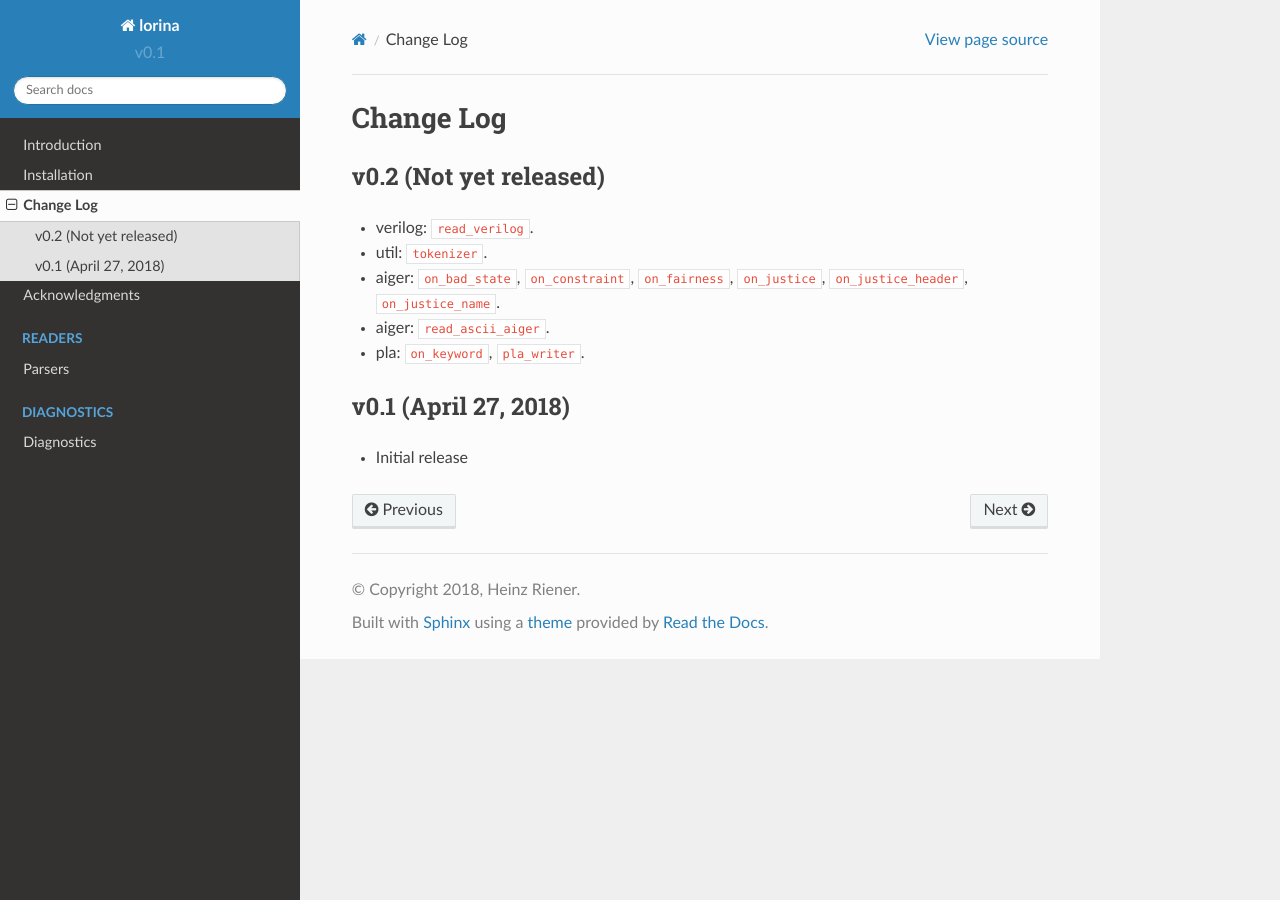
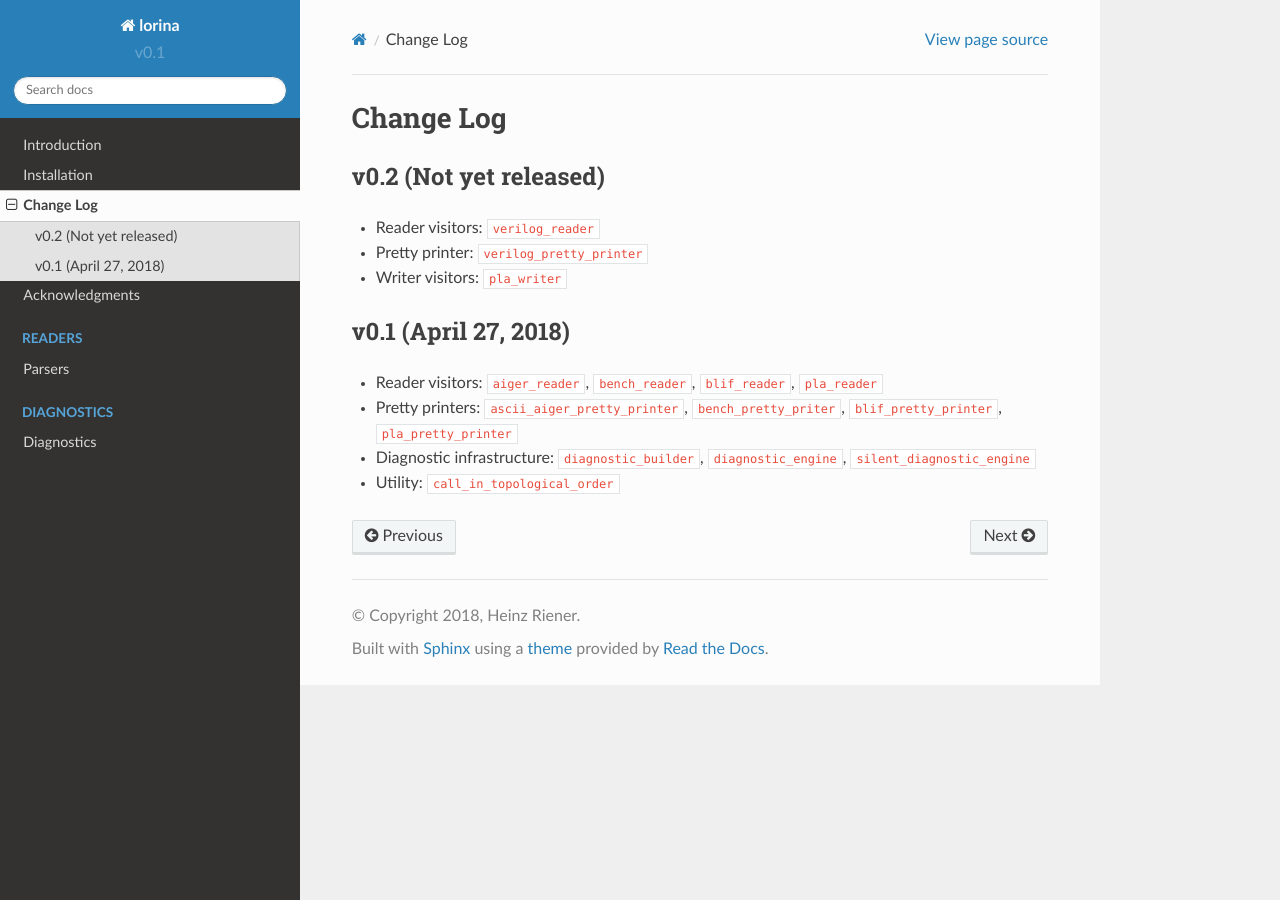
Before and after one commit to hriener/lorina, a Sphinx documentation site: the page built from docs/changelog.rst, in a window 1280 px wide. Built offline with Sphinx 7.4.7 and the Read the Docs theme 2.0.0, drawn with Linux system fonts in a browser that asks for light colours; pages that are not in the unit, such as notebooks, are missing from menus.

Commit message:
changelog.

```diff
--- a/docs/changelog.rst
+++ b/docs/changelog.rst
@@ -4,13 +4,14 @@ Change Log
 v0.2 (Not yet released)
 -----------------------
 
-* verilog: ``read_verilog``.
-* util: ``tokenizer``.
-* aiger: ``on_bad_state``, ``on_constraint``, ``on_fairness``, ``on_justice``, ``on_justice_header``, ``on_justice_name``.
-* aiger: ``read_ascii_aiger``.
-* pla: ``on_keyword``, ``pla_writer``.
+* Reader visitors: ``verilog_reader``
+* Pretty printer: ``verilog_pretty_printer``
+* Writer visitors: ``pla_writer``
 
 v0.1 (April 27, 2018)
 ---------------------
 
-* Initial release
+* Reader visitors: ``aiger_reader``, ``bench_reader``, ``blif_reader``, ``pla_reader``
+* Pretty printers: ``ascii_aiger_pretty_printer``, ``bench_pretty_priter``, ``blif_pretty_printer``, ``pla_pretty_printer``
+* Diagnostic infrastructure: ``diagnostic_builder``, ``diagnostic_engine``, ``silent_diagnostic_engine``
+* Utility: ``call_in_topological_order``
```
